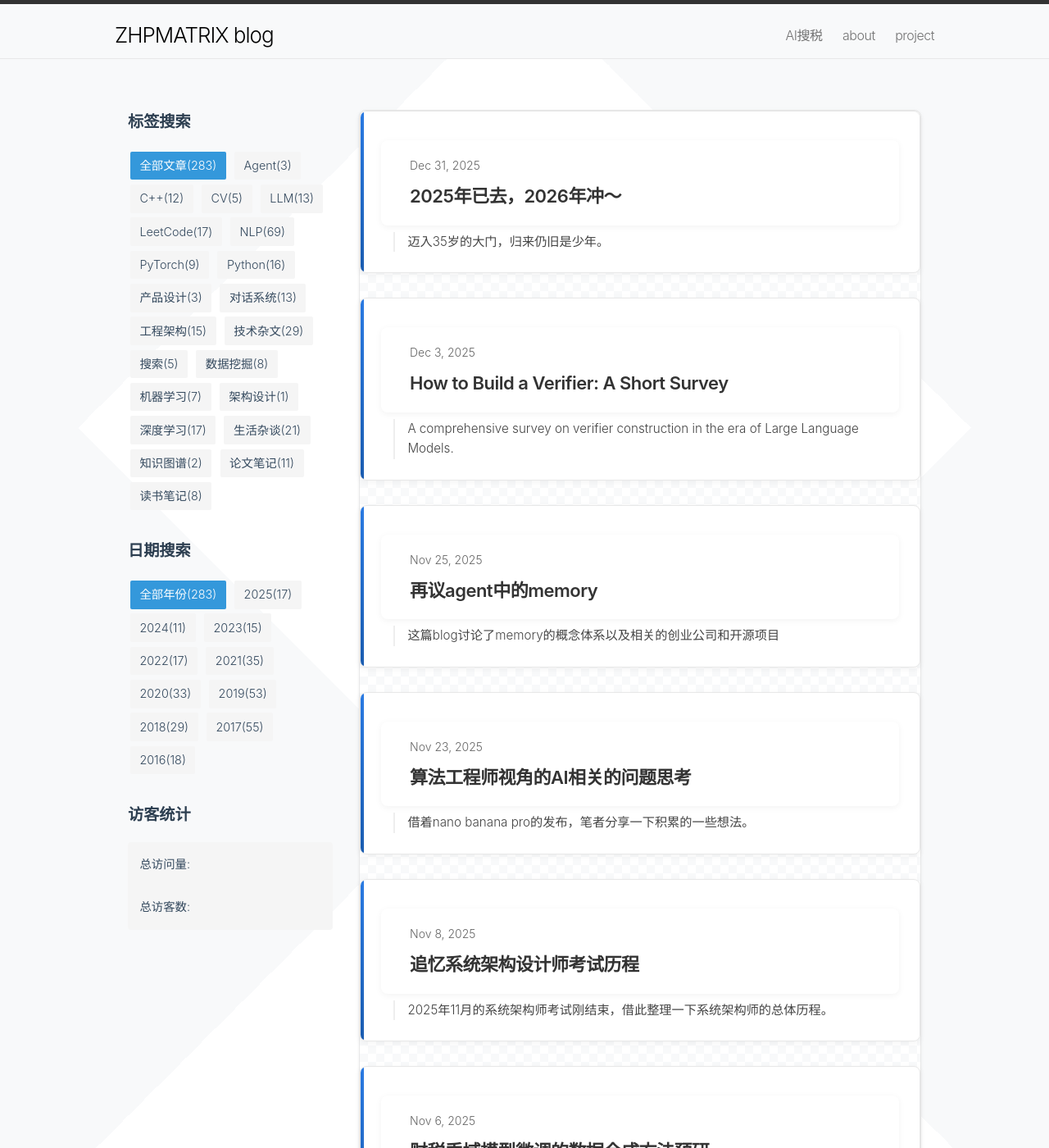
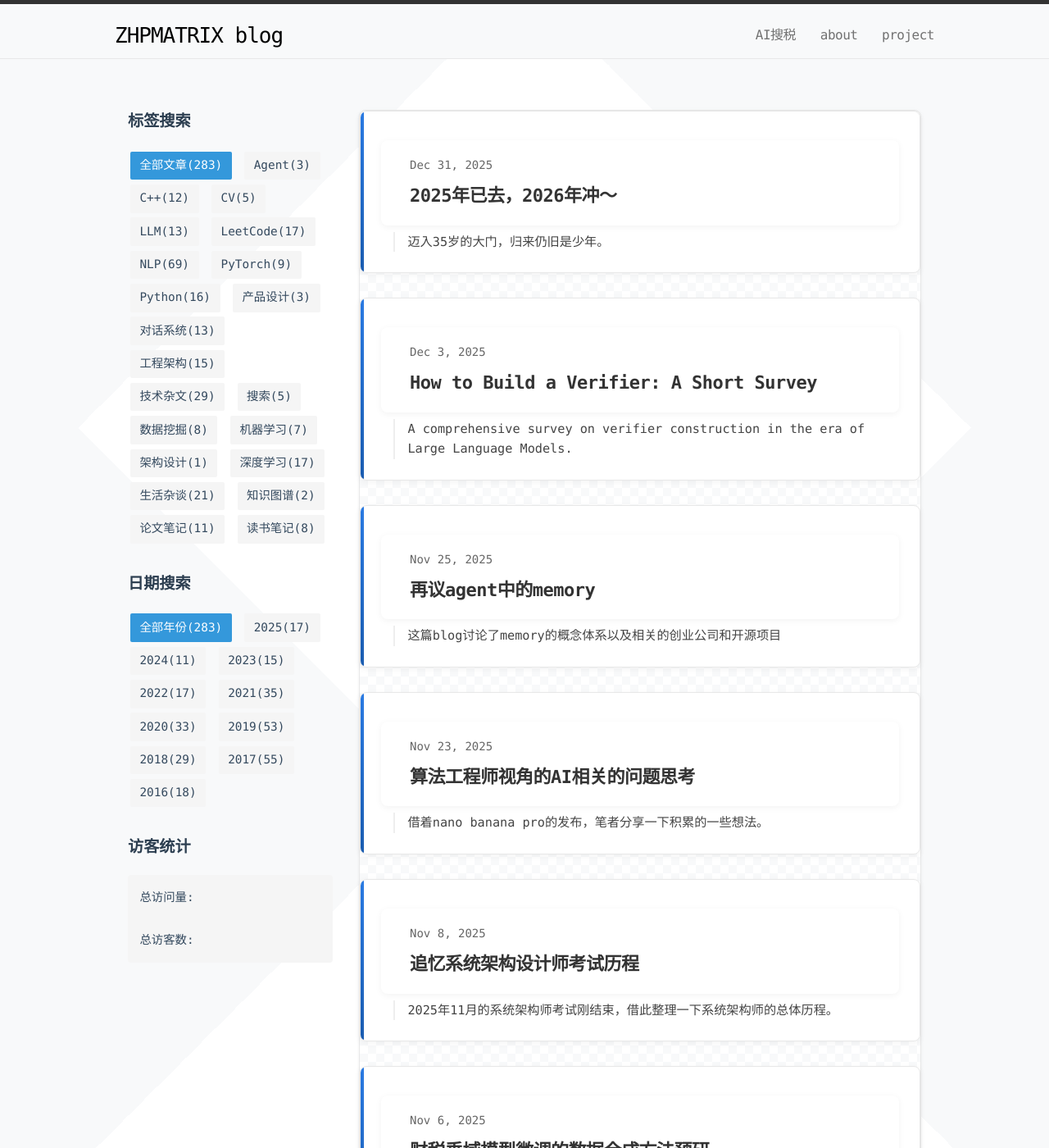
Before and after one commit to zhpmatrix/zhpmatrix.github.io, a Jekyll site: the page built from index.html, in a window 1280 px wide and 1400 px high. Shown: the whole window at 82% size. Built offline with Jekyll 4.4.1, drawn with Linux system fonts in a browser that asks for light colours; comment, search, counter and statistics services are not loaded.

Commit message:
change blog font to Consolas
- Updated main.css body font to Consolas, monospace
- Updated index.html all font settings to Consolas, monospace

Co-Authored-By: Claude Sonnet 4.6 <noreply@anthropic.com>

```diff
--- a/css/main.css
+++ b/css/main.css
@@ -9,7 +9,7 @@
 html, body { height: 100%; }
 
 body {
-  font-family: system-ui;
+  font-family: Consolas, monospace;
   font-size: 16px;
   line-height: 1.5;
   font-weight: 300;
--- a/index.html
+++ b/index.html
@@ -59,7 +59,7 @@ layout: default
   <style>
     /* 全局字体设置 */
     body {
-      font-family: "Microsoft YaHei", "微软雅黑", -apple-system, BlinkMacSystemFont, "Segoe UI", Roboto, "Helvetica Neue", Arial, sans-serif;
+      font-family: Consolas, monospace;
     }
 
     .content-wrapper {
@@ -102,14 +102,14 @@ layout: default
       color: #7f8c8d;
       font-size: 0.85em;
       margin-right: 1em;
-      font-family: "Microsoft YaHei", "微软雅黑", -apple-system, BlinkMacSystemFont, "Segoe UI", Roboto, "Helvetica Neue", Arial, sans-serif;
+      font-family: Consolas, monospace;
     }
     .post-link {
       color: #2c3e50;
       text-decoration: none;
       font-weight: 600;
       font-size: 1.1em;
-      font-family: "Microsoft YaHei", "微软雅黑", -apple-system, BlinkMacSystemFont, "Segoe UI", Roboto, "Helvetica Neue", Arial, sans-serif;
+      font-family: Consolas, monospace;
     }
     .post-link:hover {
       color: #3498db;
@@ -121,7 +121,7 @@ layout: default
       margin-left: 1em;
       padding-left: 1em;
       border-left: 2px solid #eee;
-      font-family: "Microsoft YaHei", "微软雅黑", -apple-system, BlinkMacSystemFont, "Segoe UI", Roboto, "Helvetica Neue", Arial, sans-serif;
+      font-family: Consolas, monospace;
     }
     /* 标签和日期搜索相关样式 */
     .tags-section, .dates-section {
```
